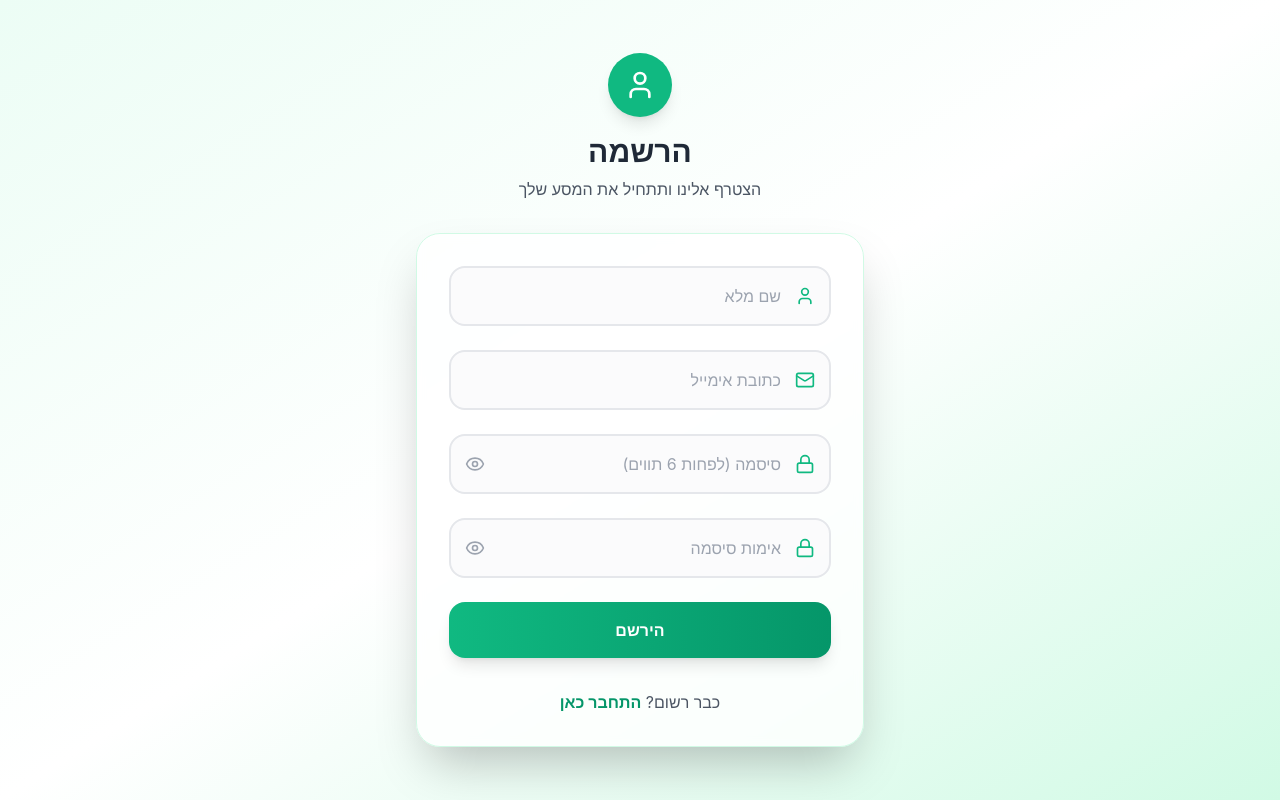
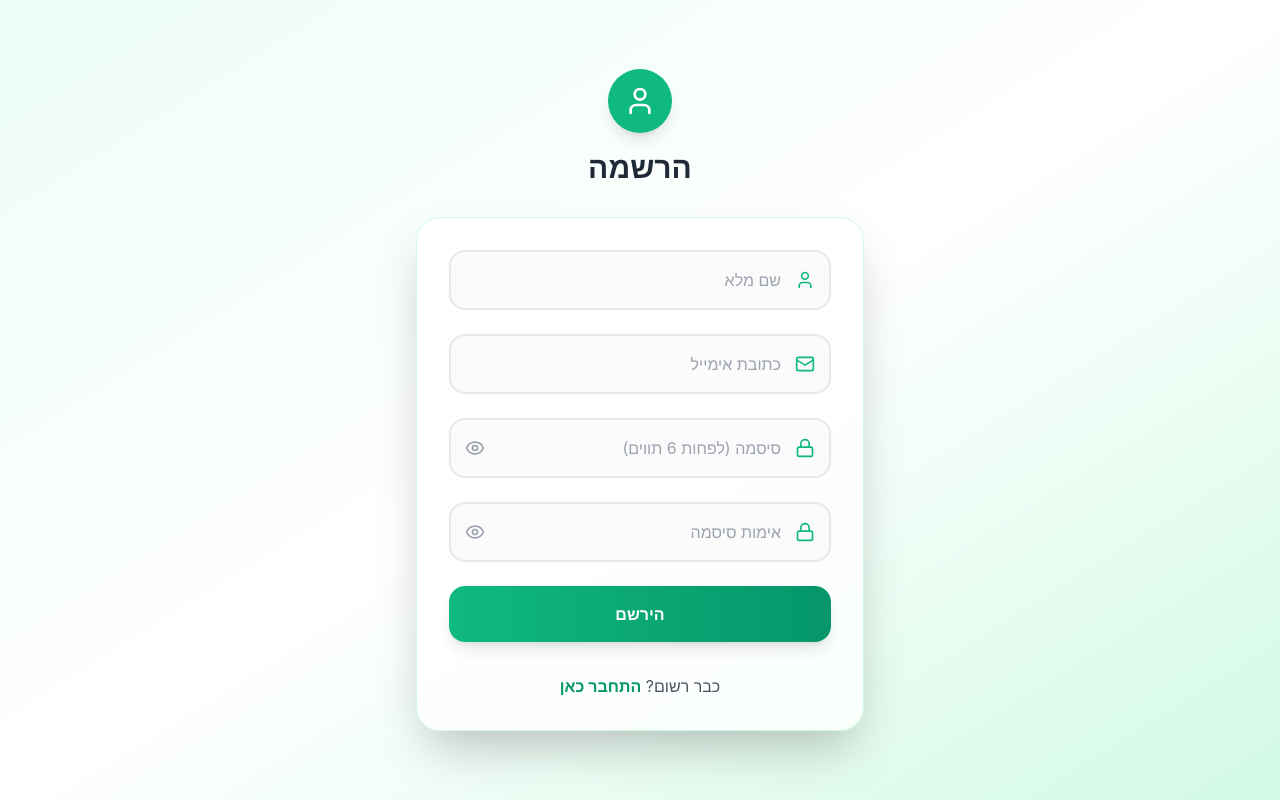
Before and after one commit to NirGeron98/Course4Me, a React (Create React App) app in the folder client/: page /signup in a window 1280 px wide. Built offline with nearby package versions, Linux system fonts and the light colour scheme.

Commit message:
Remove signup msg

```diff
--- a/client/src/pages/Signup.jsx
+++ b/client/src/pages/Signup.jsx
@@ -84,7 +84,6 @@ const Signup = ({ onLogin }) => {
             <User className="w-8 h-8 text-white" />
           </div>
           <h1 className="text-3xl font-bold text-gray-800 mb-2">הרשמה</h1>
-          <p className="text-gray-600">הצטרף אלינו ותתחיל את המסע שלך</p>
         </div>
 
         <div className="bg-white/80 backdrop-blur-sm rounded-3xl shadow-2xl border border-emerald-100 p-8" dir="rtl">
```
